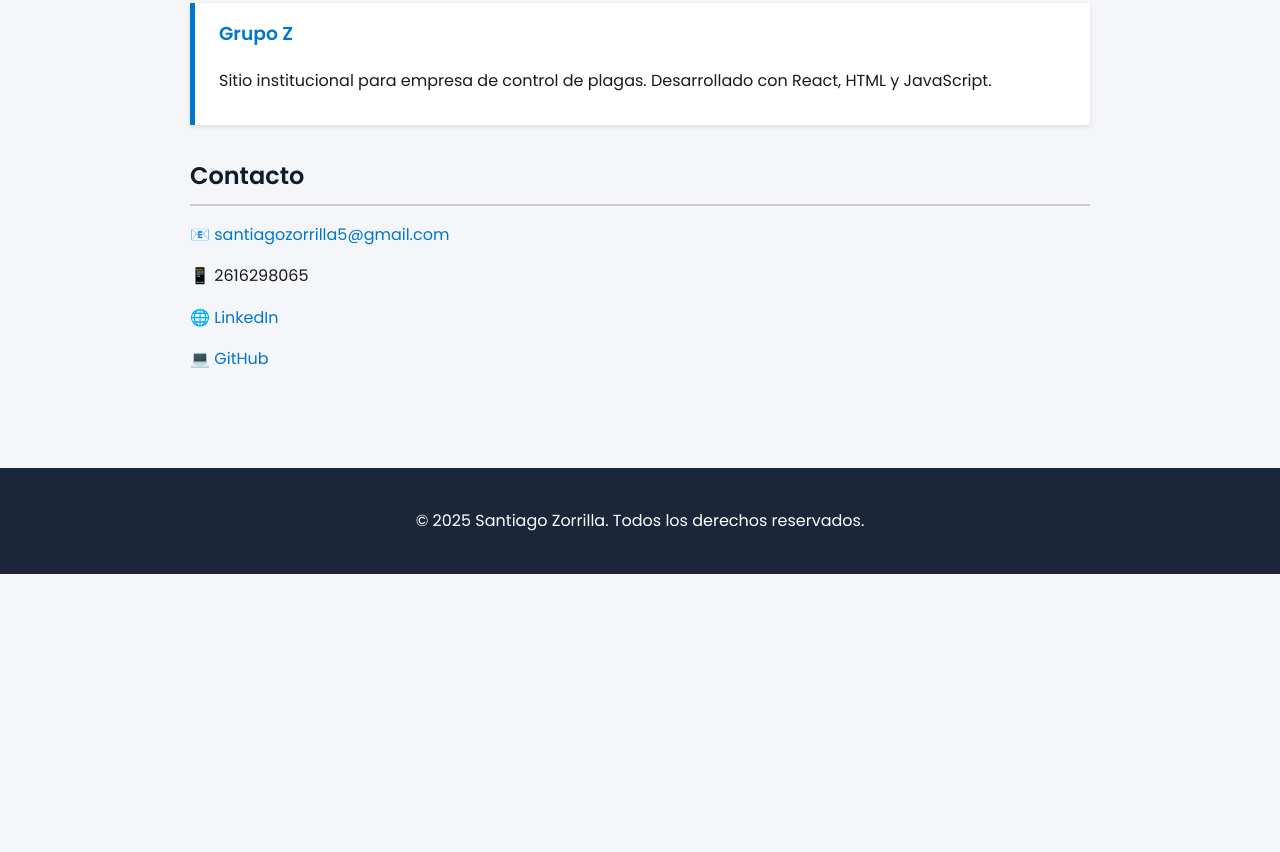
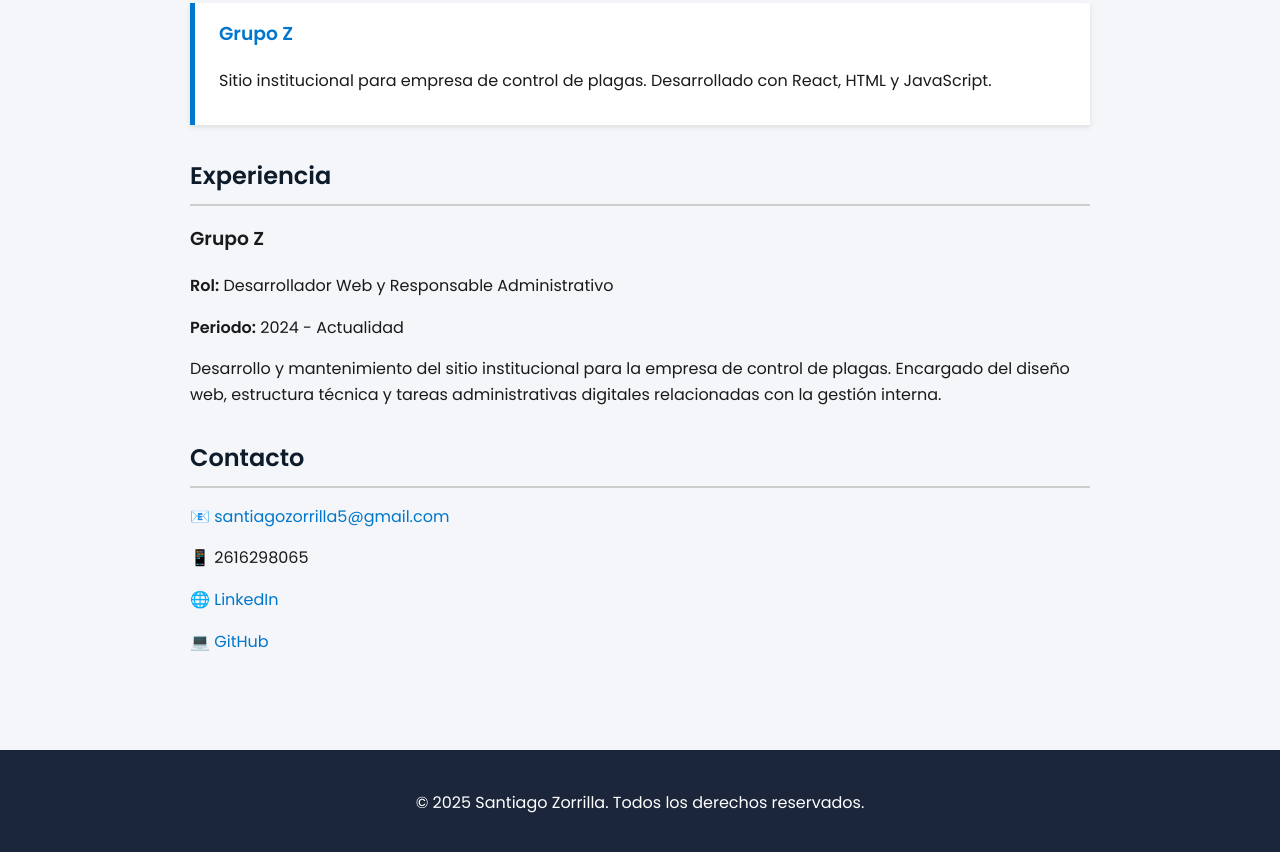
Before and after one commit to Pecas622/portafolio, a plain HTML site: page index.html in a window 1280 px wide. Shown: the part 1154-2006 px from the top of the page. Before the commit the page ends 1728 px from the top, so only its background shows below. Drawn offline with Linux system fonts and the light colour scheme.

Commit message:
experiencia

```diff
--- a/index.html
+++ b/index.html
@@ -1,12 +1,14 @@
 <!DOCTYPE html>
 <html lang="es">
+
 <head>
     <meta charset="UTF-8" />
-    <meta name="viewport" content="width=device-width, initial-scale=1.0"/>
+    <meta name="viewport" content="width=device-width, initial-scale=1.0" />
     <title>Portafolio de Santiago Zorrilla</title>
     <link rel="stylesheet" href="styles.css" />
     <link href="https://fonts.googleapis.com/css2?family=Poppins:wght@400;600&display=swap" rel="stylesheet">
 </head>
+
 <body>
     <header>
         <h1>Santiago Zorrilla</h1>
@@ -16,12 +18,14 @@
     <main>
         <section id="inicio">
             <h2>Bienvenido a mi portafolio</h2>
-            <p>Soy desarrollador web apasionado por la tecnología, con experiencia en desarrollo frontend y backend. Me especializo en crear sitios web funcionales y atractivos, orientados a resultados reales.</p>
+            <p>Soy desarrollador web apasionado por la tecnología, con experiencia en desarrollo frontend y backend. Me
+                especializo en crear sitios web funcionales y atractivos, orientados a resultados reales.</p>
         </section>
 
         <section id="sobre-mi">
             <h2>Sobre mí</h2>
-            <p>Actualmente estudio desarrollo backend y ya cuento con formación en diseño web y React JS. He trabajado en proyectos reales utilizando tecnologías como HTML, CSS, JavaScript, React, Firebase y MongoDB.</p>
+            <p>Actualmente estudio desarrollo backend y ya cuento con formación en diseño web y React JS. He trabajado
+                en proyectos reales utilizando tecnologías como HTML, CSS, JavaScript, React, Firebase y MongoDB.</p>
         </section>
 
         <section id="habilidades">
@@ -45,17 +49,31 @@
 
             <div class="proyecto">
                 <h3><a href="https://calm-zabaione-88166c.netlify.app/" target="_blank">Pecas Futsal Store</a></h3>
-                <p>E-commerce para venta de botines y accesorios deportivos. Implementado con React, Bootstrap y Firebase.</p>
+                <p>E-commerce para venta de botines y accesorios deportivos. Implementado con React, Bootstrap y
+                    Firebase.</p>
             </div>
 
             <div class="proyecto">
                 <h3><a href="https://tradicion-mate.netlify.app/" target="_blank">Tradición Mate</a></h3>
-                <p>Tienda online especializada en mates y yerbas. Proyecto realizado en React con backend en Firebase.</p>
+                <p>Tienda online especializada en mates y yerbas. Proyecto realizado en React con backend en Firebase.
+                </p>
             </div>
 
             <div class="proyecto">
                 <h3><a href="https://grupoz.netlify.app/" target="_blank">Grupo Z</a></h3>
                 <p>Sitio institucional para empresa de control de plagas. Desarrollado con React, HTML y JavaScript.</p>
+            </div>
+        </section>
+        <section id="experiencia">
+            <h2>Experiencia</h2>
+
+            <div class="experiencia-item">
+                <h3>Grupo Z</h3>
+                <p><strong>Rol:</strong> Desarrollador Web y Responsable Administrativo</p>
+                <p><strong>Periodo:</strong> 2024 - Actualidad</p>
+                <p>Desarrollo y mantenimiento del sitio institucional para la empresa de control de plagas. Encargado
+                    del diseño web, estructura técnica y tareas administrativas digitales relacionadas con la gestión
+                    interna.</p>
             </div>
         </section>
 
@@ -72,4 +90,5 @@
         <p>&copy; 2025 Santiago Zorrilla. Todos los derechos reservados.</p>
     </footer>
 </body>
+
 </html>
```
